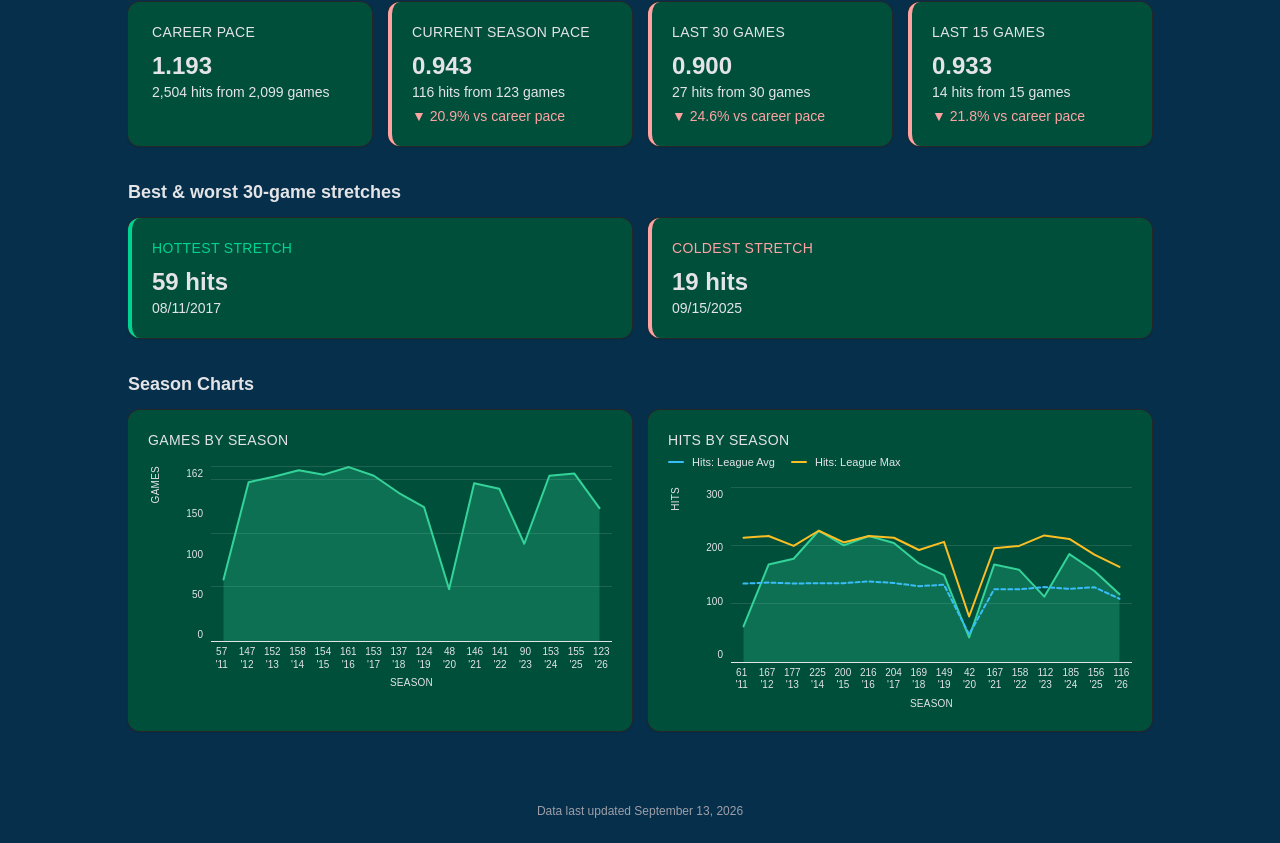
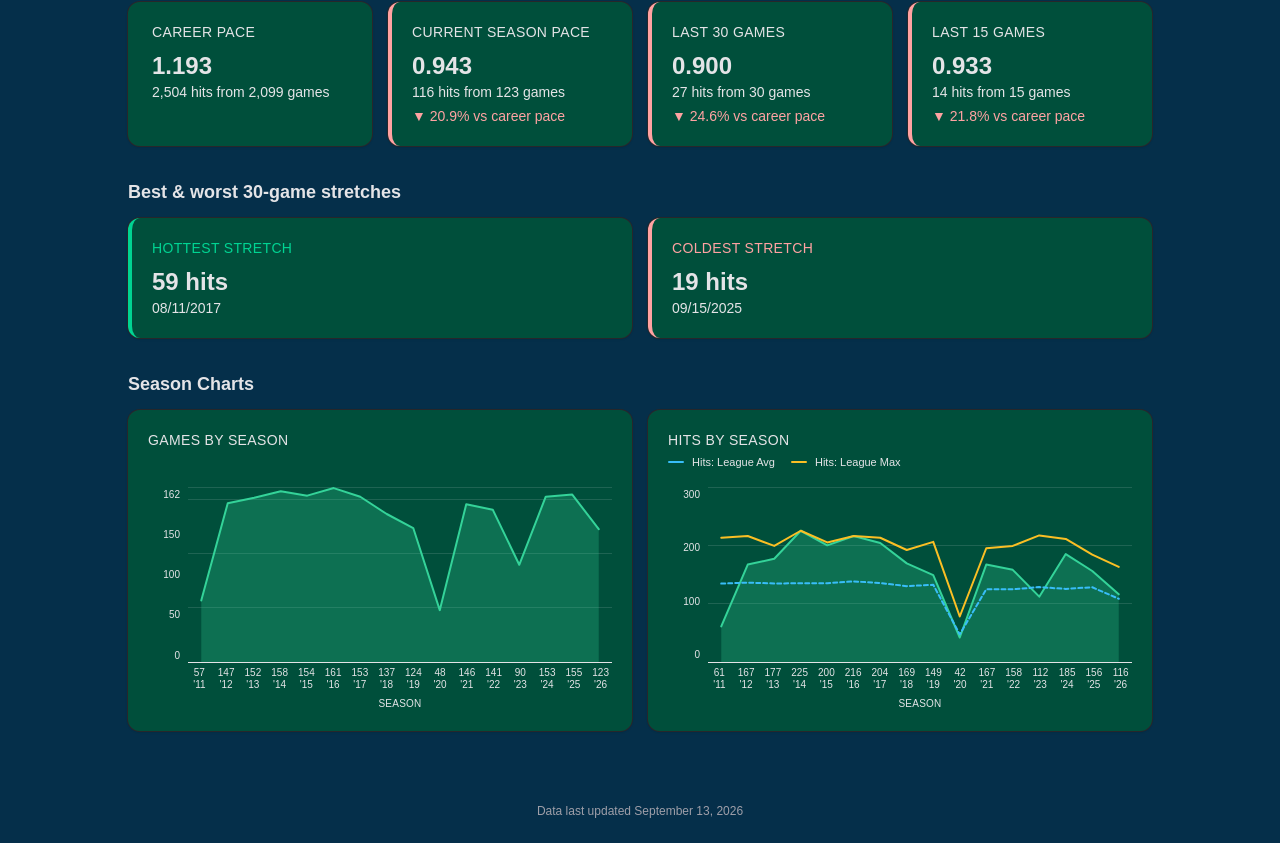
Before and after one commit to cbrown1138/MLB_Road_to_3000, a Next.js app in the folder site/: page /players/altuve in a window 1280 px wide. Shown: the part 758-1601 px from the top of the page. Built offline with nearby package versions, Linux system fonts and the light colour scheme; a web font is replaced by a local one.

Commit message:
fixed charts

```diff
--- a/site/app/players/[slug]/page.tsx
+++ b/site/app/players/[slug]/page.tsx
@@ -12,7 +12,7 @@ import { PlayerHeader } from "@/components/PlayerHeader";
 import { HeroCounter } from "@/components/HeroCounter";
 import { PaceGrid } from "@/components/PaceGrid";
 import { HotColdBand } from "@/components/HotColdBand";
-import { SeasonBars } from "@/components/SeasonBars";
+import { SeasonCharts } from "@/components/SeasonCharts";
 
 export function generateStaticParams() {
   return getAllPlayers().map((player) => ({
@@ -49,7 +49,7 @@ export default async function PlayerPage({
       <HeroCounter snapshot={snapshot} milestone={milestone} />
       <PaceGrid snapshot={snapshot} />
       <HotColdBand snapshot={snapshot} />
-      <SeasonBars
+      <SeasonCharts
         snapshot={snapshot}
         leagueHitsMean={getLeagueHitsMeanBySeason()}
         leagueHitsMax={getLeagueHitsMaxBySeason()}
--- a/site/components/SeasonBars.tsx
+++ b/site/components/SeasonCharts.tsx
@@ -58,13 +58,11 @@ function getFixedMaxTicks(maxValue: number, tickCount = 4): number[] {
 function SeasonLineChart({
   title,
   entries,
-  yLabel,
   yMax,
   trends,
 }: {
   title: string;
   entries: Entry[];
-  yLabel: string;
   // Pin the axis max to a fixed value instead of auto-scaling to the data.
   yMax?: number;
   // Optional overlay lines, keyed by season. Only seasons already present in
@@ -131,7 +129,7 @@ function SeasonLineChart({
         <p className="text-sm font-medium uppercase tracking-wide text-zinc-200">
           {title}
         </p>
-        {trendLines.length > 0 && (
+        {trendLines.length > 0 ? (
           <div className="mt-1 flex flex-wrap items-center gap-x-4 gap-y-1">
             {trendLines.map((t) => (
               <p
@@ -146,16 +144,16 @@ function SeasonLineChart({
               </p>
             ))}
           </div>
+        ) : (
+          // invisible placeholder — keeps this chart's plot area lined up
+          // with charts that do show a legend row (e.g. Hits by season)
+          <p className="invisible mt-1 text-[11px]" aria-hidden>
+            &nbsp;
+          </p>
         )}
       </div>
 
       <div className="flex gap-2">
-        {/* y-axis title */}
-        <div className="flex shrink-0" style={{ height: CHART_HEIGHT }}>
-          <span className="flex items-center whitespace-nowrap text-[10px] font-medium uppercase tracking-wide text-zinc-200 [writing-mode:vertical-rl]">
-            <span className="rotate-180">{yLabel}</span>
-          </span>
-        </div>
 
         {/* y-axis ticks */}
         <div
@@ -245,7 +243,7 @@ function SeasonLineChart({
   );
 }
 
-export function SeasonBars({
+export function SeasonCharts({
   snapshot,
   leagueHitsMean,
   leagueHitsMax,
@@ -283,7 +281,6 @@ export function SeasonBars({
           <SeasonLineChart
             title="Games by season"
             entries={games}
-            yLabel="Games"
             yMax={162}
           />
         )}
@@ -291,7 +288,6 @@ export function SeasonBars({
           <SeasonLineChart
             title="Hits by season"
             entries={hits}
-            yLabel="Hits"
             trends={hitsTrends}
           />
         )}
```
